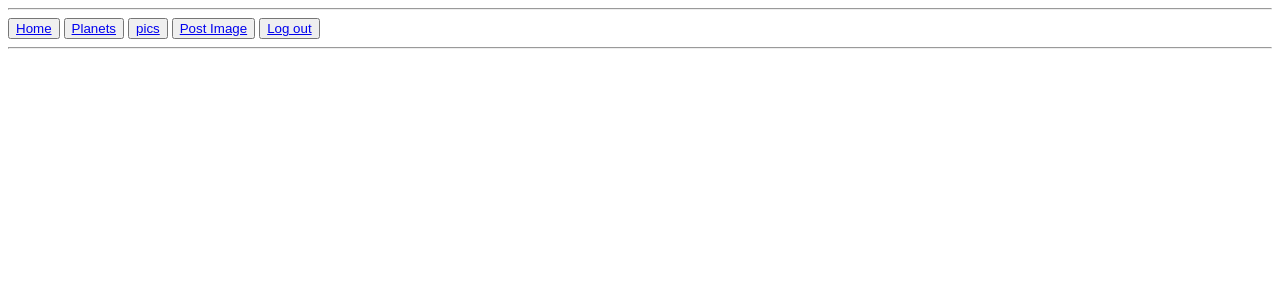
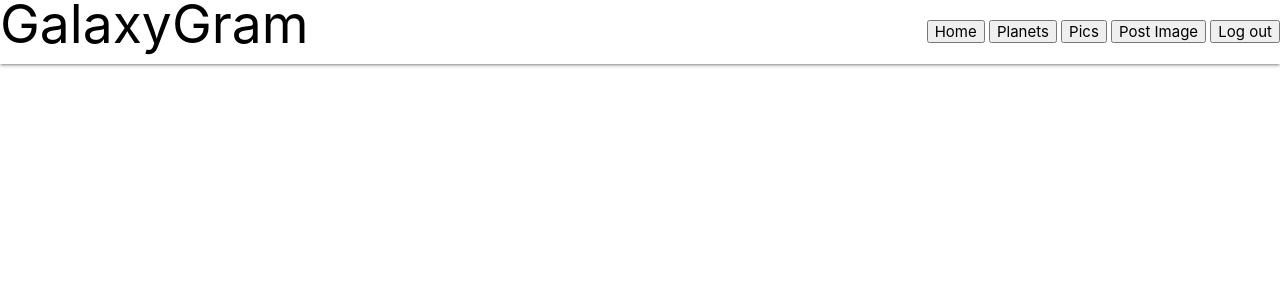
Before and after one commit to Hoyt1974/GalaxyGram, a Django app: page / in a window 1280 px wide. Shown: the top 300 px of the page. Run offline with Django 3.2, Linux system fonts and the light colour scheme; the visitor is signed in with stand-in values (Sample User, id 1); data that the repository does not hold is empty.

Commit message:
added basic styling to homepage

```diff
--- a/templates/index.html
+++ b/templates/index.html
@@ -2,16 +2,27 @@
   <head>
     <meta charset="utf-8" />
     <meta name="viewport" content="width=device-width, initial-scale=1.0" />
+     <!-- Compiled and minified CSS -->
+     <link rel="stylesheet" href="https://cdnjs.cloudflare.com/ajax/libs/materialize/1.0.0/css/materialize.min.css">
+
+     <!-- Compiled and minified JavaScript -->
+     <script src="https://cdnjs.cloudflare.com/ajax/libs/materialize/1.0.0/js/materialize.min.js"></script>
     <title>GalaxyGram</title>
   </head>
-  <hr>
+  <body >
     {% if user.is_authenticated %}
     {% include 'navbar.html' %}
+
+    <div class="container" >
       {% if incoming %}
       {% include 'cards.html' %}
       {% endif %}
       {% else %}
       <a href="/login/">Log in</a>
       {% endif %}
+
+    </div>
+
   </body>
+
   </html>
--- a/templates/navbar.html
+++ b/templates/navbar.html
@@ -1,17 +1,25 @@
-<nav class="navbar">
-  <button><a href="/">Home</a></button>
+<nav class="navbar" style="display: flex; justify-content: space-between; align-items: center; background-color: white">
+
+
+  <div style="padding-bottom: 30px;">
+    <h2 style="color: black;">GalaxyGram</h2>
+  </div>
+
+  <div >
+    <button><a href="/"><span style="color: black;">Home</span></a></button>
 
     <button>
-    <a href="/planet/">Planets</a>
+      <a href="/planet/"><span style="color: black;">Planets</span></a>
     </button>
     <button>
-    <a href="planet_post/post_list/">pics</a>
+      <a href="planet_post/post_list/"><span style="color: black;">Pics</span></a>
     </button>
     <button>
-    <a href="/addpost/">Post Image</a>
+      <a href="/addpost/"><span style="color: black;">Post Image</span></a>
     </button>
     <button>
-    <a href="/logout/">Log out</a>
+      <a href="/logout/"><span style="color: black;">Log out</span></a>
     </button>
+  </div>
+
 </nav>
-<hr>
```
Also changed, not shown: templates/cards.html (+24 -2 lines), images/home_.jpeg (added). Lines whose indentation alone changed are shown as unchanged.
